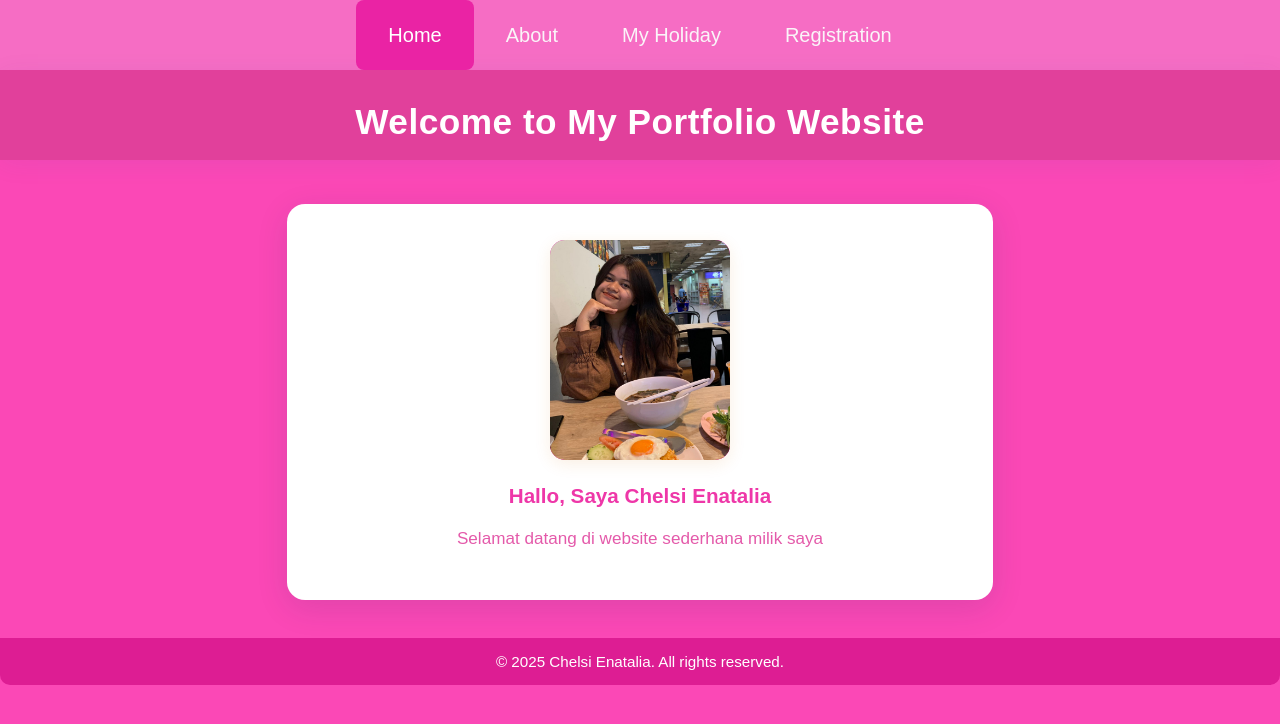
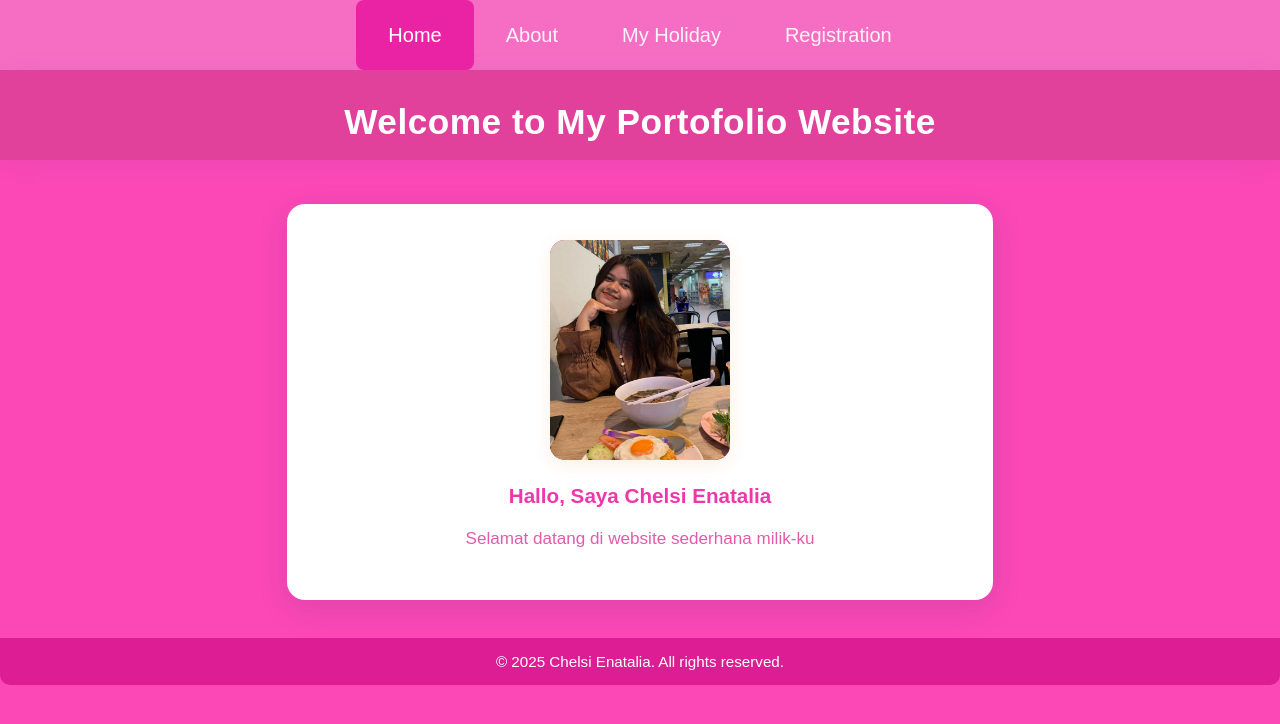
Before and after one commit to chelsi2482030/MID-PROJECT-WEB1-2482030, a plain HTML site: page MID-PROJECT-WEB1-2482030/index.html in a window 1280 px wide. Drawn offline with Linux system fonts and the light colour scheme.

Commit message:
Update index.html

```diff
--- a/MID-PROJECT-WEB1-2482030/index.html
+++ b/MID-PROJECT-WEB1-2482030/index.html
@@ -3,7 +3,7 @@
 <head>
   <meta charset="UTF-8">
   <meta name="viewport" content="width=device-width, initial-scale=1.0">
-  <title>Welcome to My Portfolio Website</title>
+  <title>Welcome to My Portofolio Website</title>
   <link rel="icon" href="roseflower.ico" type="image/x-icon">
   <style>
     body {
@@ -127,7 +127,7 @@
 
   <!-- Header Section -->
   <header>
-    <div class="portfolio-title">Welcome to My Portfolio Website</div>
+    <div class="portfolio-title">Welcome to My Portofolio Website</div>
   </header>
 
   <!-- Main content in "card" -->
@@ -135,7 +135,7 @@
     <img src="ChelsiPhoto.jpg" alt="Foto saya" class="profile-photo">
     <h2>Hallo, Saya Chelsi Enatalia</h2>
     <p>
-      Selamat datang di website sederhana milik saya
+      Selamat datang di website sederhana milik-ku
     </p>
   </div>
 
```
